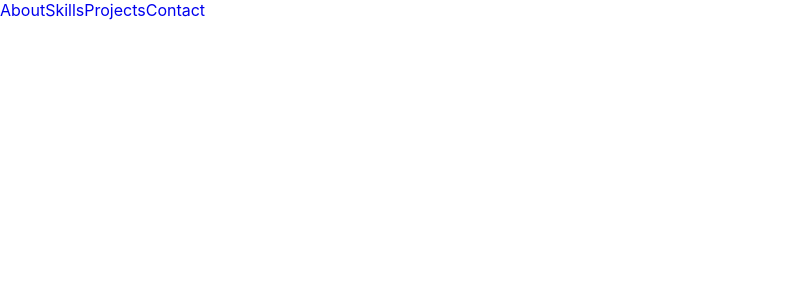
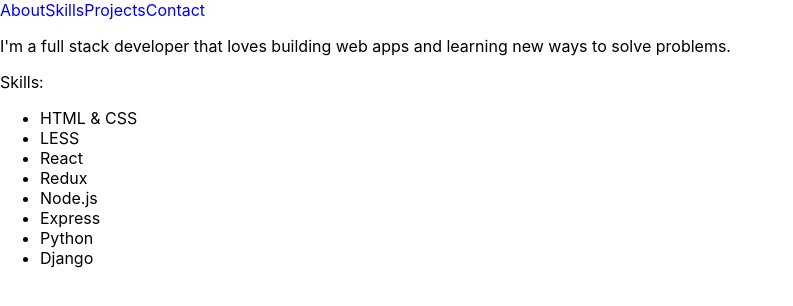
Before and after one commit to chainchompa/chainchompa.github.io, a React (Create React App) app in the folder portfolio-website/: page / in a window 1280 px wide. Shown: the top 306 px of the page, without its empty margins (0-793 px from the left). Built offline with nearby package versions, Linux system fonts and the light colour scheme.

Commit message:
created about page

```diff
--- a/portfolio-website/src/App.js
+++ b/portfolio-website/src/App.js
@@ -1,14 +1,15 @@
-import React, { Component } from 'react';
-import './App.css';
-import { Route } from 'react-router-dom';
-import Navigation from './components/Navigation';
-
+import React, { Component } from "react";
+import "./App.css";
+import { Route } from "react-router-dom";
+import Navigation from "./components/Navigation";
+import About from "./components/About";
 
 class App extends Component {
   render() {
     return (
       <div className="App-Container">
-      <Navigation />
+        <Navigation />
+        <About />
       </div>
     );
   }
--- /dev/null
+++ b/portfolio-website/src/components/About.js
@@ -0,0 +1,23 @@
+import React from "react";
+
+const About = () => {
+  return (
+    <div className="about">
+        <p>I'm a full stack developer that loves building web apps and learning new ways to solve problems.</p>
+        <p>Skills:</p>
+        <ul>
+            <li>HTML & CSS</li>
+            <li>LESS</li>
+            <li>React</li>
+            <li>Redux</li>
+            <li>Node.js</li>
+            <li>Express</li>
+            <li>Python</li>
+            <li>Django</li>
+
+        </ul>
+    </div>
+  );
+};
+
+export default About;
```
